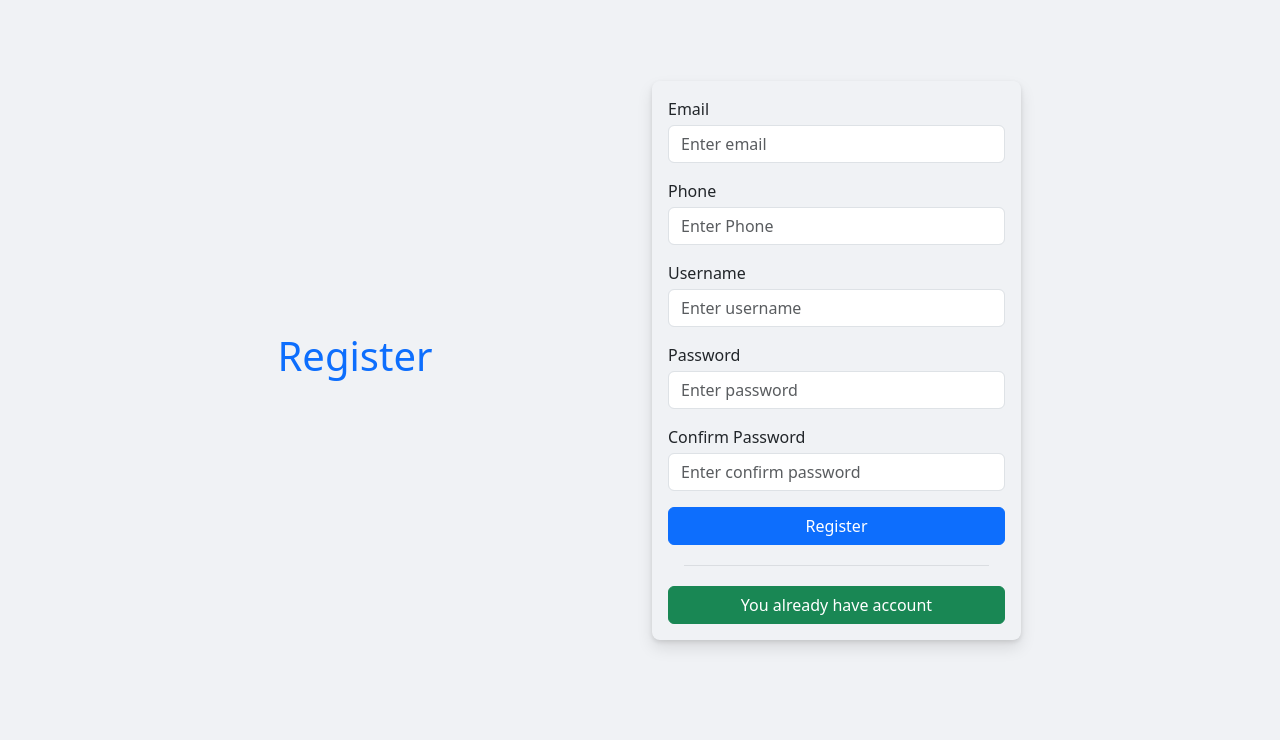
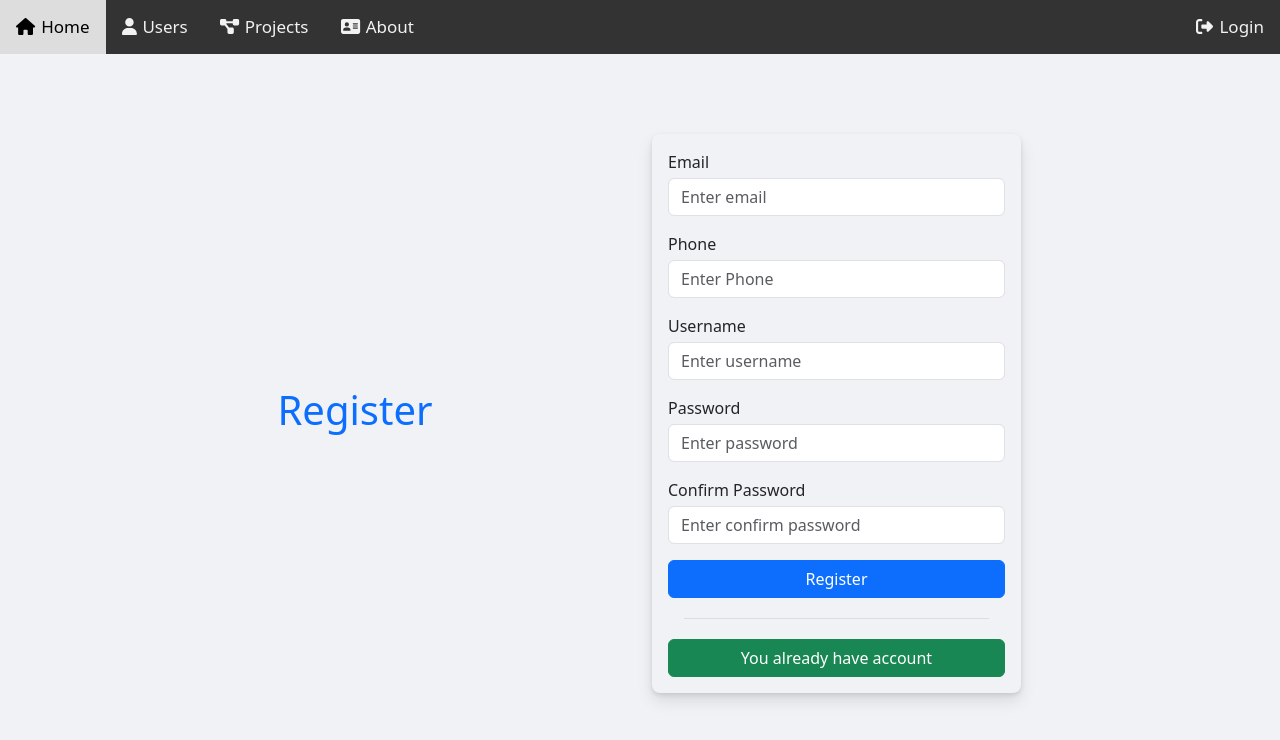
Before and after one commit to hiumx/jwt-frontend, a React (Create React App) app: page /register in a window 1280 px wide. Shown: the top 740 px of the page. Built offline with nearby package versions, Linux system fonts and the light colour scheme; no server answers.

Commit message:
Fix bugs

```diff
--- a/src/App.js
+++ b/src/App.js
@@ -1,14 +1,14 @@
 import { ToastContainer } from 'react-toastify';
 import 'react-toastify/dist/ReactToastify.css';
 import './App.scss';
-import Nav from './components/Nav/Nav';
+import NavHeader from './components/NavHeader/NavHeader';
 import AppRoutes from './routes/AppRoutes';
 
 function App() {
 
   return (
     <div className="app-container">
-      <Nav />
+      <NavHeader />
       <AppRoutes />
 
       <ToastContainer
--- a/src/components/HomePage/HomePage.js
+++ b/src/components/HomePage/HomePage.js
@@ -1,7 +1,14 @@
-import React from 'react'
+import { Link } from 'react-router-dom';
+import { useContext } from 'react';
+import NavHeader from '../NavHeader/NavHeader';
+import { AuthContext } from '../../contexts/AuthProvider';
 
 export default function HomePage() {
+  const authContext = useContext(AuthContext);
+
   return (
-    <div>HomePage</div>
+    <div>
+      <div>HomePage</div>
+    </div>
   )
 }
--- a/src/components/Login/Login.js
+++ b/src/components/Login/Login.js
@@ -5,6 +5,7 @@ import { toast } from 'react-toastify';
 import './Login.scss';
 import { userLogin } from '../../services/userService';
 import { AuthContext } from '../../contexts/AuthProvider';
+import { setAuthToken } from '../../config/axios';
 
 export default function Login() {
     const navigate = useNavigate();
@@ -34,21 +35,26 @@ export default function Login() {
 
     const handleClickLogin = async () => {
         if (validateInputLogin()) {
+            try {
                 const resData = await userLogin(keyLogin, password);
                 if (+resData.responseCode === 0) {
+                    localStorage.setItem('jwtToken', resData.responseData.accessToken);
+                    setAuthToken(resData.responseData.accessToken);
                     toast.success(resData.responseMessage);
-
                     authContext.login({
                         isAuthenticated: true,
                         role: resData.responseData.userData.name,
                         username: resData.responseData.username,
                         accessToken: resData.responseData.accessToken
                     });
-
                     navigate('/users');
                 } else if (+resData.responseCode === -1) {
                     toast.error(resData.responseMessage);
                 }
+            } catch (error) {
+                console.log(error);
+            }
+
         }
     }
 
--- a/src/components/ManagerUser/ManagerUser.js
+++ b/src/components/ManagerUser/ManagerUser.js
@@ -26,7 +26,7 @@ const ManagerUser = () => {
             try {
                 const res = await getAllUsers(pageShow, limitShow);
                 setListUsers(res.responseData.users);
-                setCountPage(res.responseData.pageCount)
+                setCountPage(res.responseData.pageCount);
             } catch (error) {
                 console.log(error);
             }
--- a/src/components/Nav/Nav.js
+++ b/src/components/NavHeader/NavHeader.js
@@ -1,17 +1,24 @@
-import { NavLink, useLocation } from 'react-router-dom';
+import { Link, NavLink, useLocation } from 'react-router-dom';
 import _ from 'lodash';
-import './Nav.scss';
+import './NavHeader.scss';
 import { useContext } from 'react';
 import { AuthContext } from '../../contexts/AuthProvider';
 
-export default function Nav() {
+export default function NavHeader() {
 
     const location = useLocation();
     const authContext = useContext(AuthContext);
 
+    const {username, role, isAuthenticated} = authContext.userContext;
+
+    const handleClickLogout = () => {
+        authContext.logout();
+        localStorage.removeItem('jwtToken');
+    }
+
     return (
         <>
-            {authContext && !_.isEmpty(authContext.userContext) && authContext.userContext.isAuthenticated && location.pathname !== '/login' &&
+            {authContext && !_.isEmpty(authContext.userContext) && location.pathname !== '/login' &&
                 <div className="topnav">
                     <div className='navigate'>
                         <NavLink to="/">
@@ -40,17 +47,18 @@ export default function Nav() {
                         </NavLink>
                     </div>
                     <div className='wrapper-user-info'>
-                        <p className='username'>Hi! {authContext.userContext.username}</p>
-                        <p className='user-role'>Role: {authContext.userContext.role}</p>
+                        {username && <p className='username'>Hi! {username}</p>}
+                        {role && <p className='user-role'>Role: {role}</p>}
                     </div>
                     <div className='logout'>
 
-                        <NavLink to="/login" onClick={authContext.logout}>
+                        <Link to={isAuthenticated ? "/" : "/login"} onClick={isAuthenticated ? () => handleClickLogout() : () => {}}>
                             <span className='nav-icon'>
                                 <i className="fa-solid fa-right-from-bracket"></i>
                             </span>
-                            Log out
-                        </NavLink>
+                            {isAuthenticated ? 'Log out' : 'Login'}
+
+                        </Link>
                     </div>
                 </div>
             }
--- a/src/config/axios.js
+++ b/src/config/axios.js
@@ -7,7 +7,14 @@ const instance = axios.create({
 });
 
 // Alter defaults after instance has been created
-//   instance.defaults.headers.common['Authorization'] = AUTH_TOKEN;
+// instance.defaults.headers.common['Authorization'] = 'Bearer ' + localStorage.getItem('jwtToken');
+
+export const setAuthToken = (token = localStorage.getItem('jwtToken')) => {
+  if (token) {
+      // Apply to every request
+      instance.defaults.headers.common['Authorization'] = 'Bearer ' + token;
+  }
+};
 
 instance.defaults.withCredentials = true;
 
--- a/src/contexts/AuthProvider.js
+++ b/src/contexts/AuthProvider.js
@@ -1,5 +1,6 @@
 import { useNavigate } from "react-router-dom";
 import { getInfoAccount } from "../services/userService";
+import { setAuthToken } from "../config/axios";
 
 const { createContext, useState, useContext, useEffect } = require("react");
 
@@ -31,6 +32,7 @@ const AuthProvider = ({ children }) => {
 
     useEffect(() => {
         const fetchInfoAccount = async () => {
+            setAuthToken();
             const resData = await getInfoAccount();
             if(resData.responseCode === 0) {
                 const userInfo = {
@@ -42,7 +44,7 @@ const AuthProvider = ({ children }) => {
                 setUserContext(userInfo);
             } else if(resData.responseCode === -1) {
                 setUserContext({...userContext, isAuthenticated: false});
-                navigate('/login');
+                navigate('/');
             }
         }
         fetchInfoAccount();
```
Also changed, not shown: src/components/NavHeader/NavHeader.scss (renamed from src/components/Nav/Nav.scss). Lines whose indentation alone changed are shown as unchanged.
